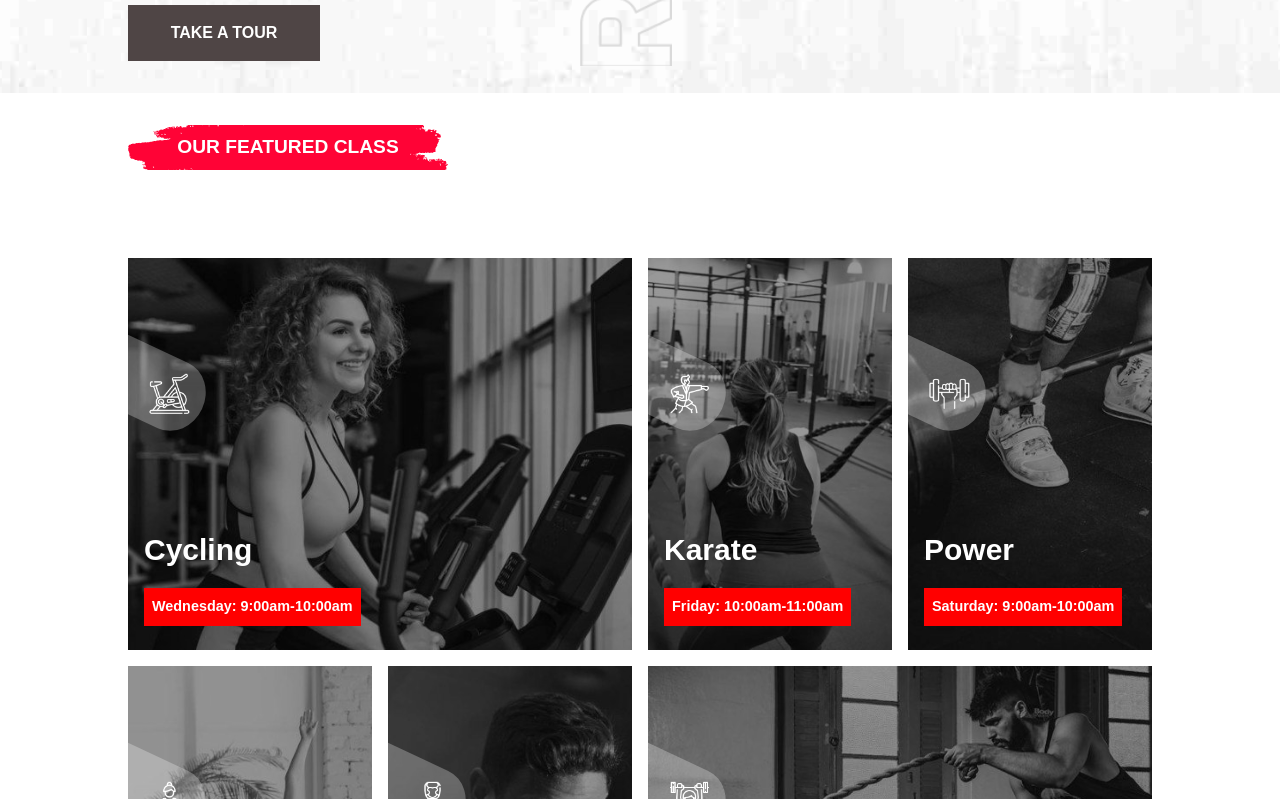
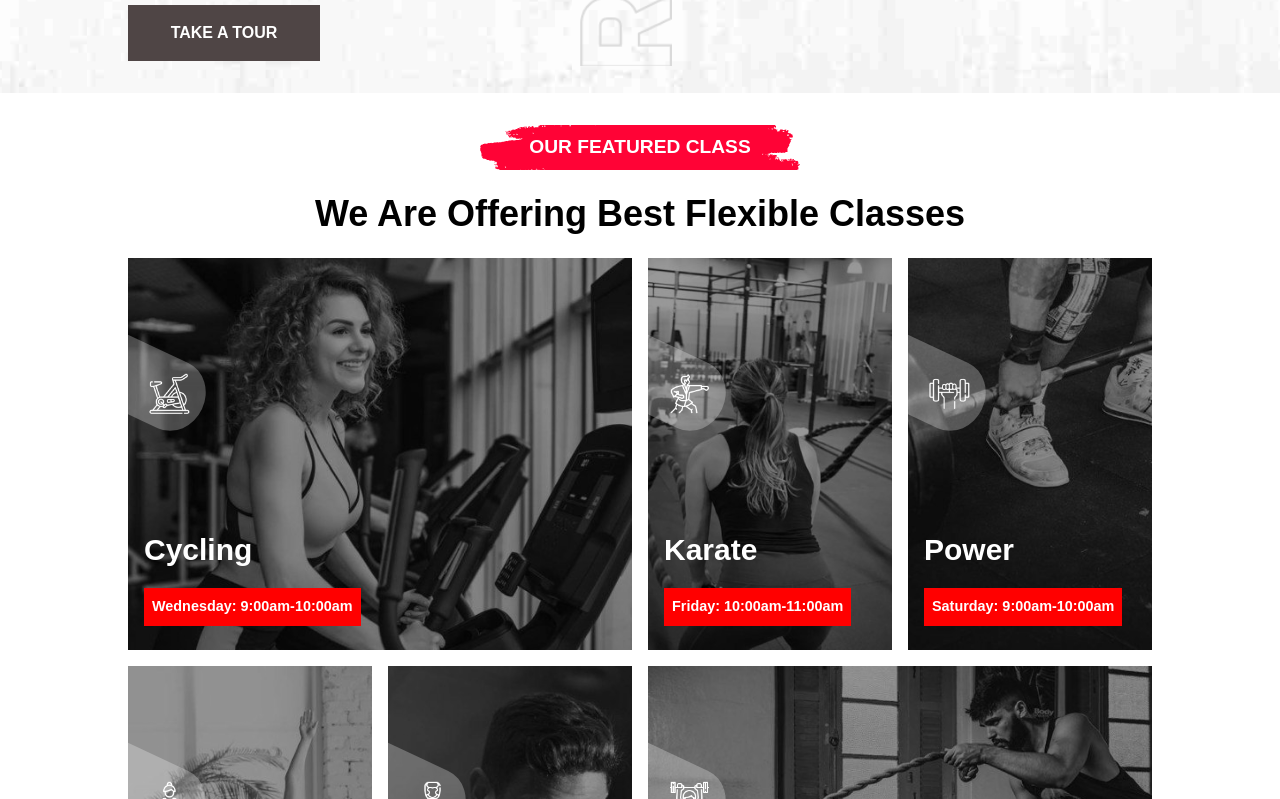
Before and after one commit to PawelWydra/Gymate-main, a React (Create React App) app: page / in a window 1280 px wide. Shown: the part 1781-2580 px from the top of the page. Built offline with nearby package versions, Linux system fonts and the light colour scheme.

Commit message:
fix: typography in logo container

```diff
--- a/src/components/classes/classes.jsx
+++ b/src/components/classes/classes.jsx
@@ -7,12 +7,12 @@ import SectionContainer from "../sectionContainer/sectionContainer";
 function Classes() {
   return (
     <SectionContainer bg="#fff">
-        <div className="mx-auto">
+      <div className="flex flex-col items-center text-black text-balance">
         <RedBgHeading text={"OUR FEATURED CLASS"} width="20rem" />
-        </div>
-        <h1 className="text-4xl font-semibold my-6 mx-auto">
+        <h1 className=" text-2xl sm:text-3xl lg:text-4xl font-semibold my-6 mx-auto">
           We Are Offering Best Flexible Classes
         </h1>
+      </div>
       <div className="classes-image-grid">
         {Object.keys(gridItems).map((key, index) => {
           const { name, schedule, image, icon } = gridItems[key];
--- a/src/components/pricing/pricing.jsx
+++ b/src/components/pricing/pricing.jsx
@@ -32,7 +32,7 @@ function Pricing() {
           Gymat an unknown printer took a galley of type and scrambled make a
           type specimen book.
         </p>
-        <div className="flex flex-col flex-wrap justify-center items-center w-full px-20 lg:p-0 md:flex-row gap-6">
+        <div className="flex flex-col flex-wrap justify-center items-center md:flex-row gap-6">
           {pricingData.map(({ imgSrc, title, price }, index) => (
             <PricingCard
               key={index}
--- a/src/components/testimonials/logoContainer/logoContainer.jsx
+++ b/src/components/testimonials/logoContainer/logoContainer.jsx
@@ -6,7 +6,7 @@ import logo5 from "../../../assets/images/testimonials/logo5.png";
 
 function LogoContainer() {
   return (
-    <div className="flex justyfi-around flex-wrap max-w-6xl gap-4 py-5 my-10 ">
+    <div className="flex justify-center items-center flex-wrap max-w-6xl gap-4 py-5 my-10 ">
       <img
         src={logo1}
         alt=""
--- a/src/components/testimonials/testimonials.jsx
+++ b/src/components/testimonials/testimonials.jsx
@@ -21,7 +21,7 @@ const Testimonials = () => {
   };
 
   return (
-    <div className="mx-auto">
+    <div className="flex flex-col items-center mt-10">
       <RedBgHeading text="TESTIMONIALS" width="15rem" />
       <div className="flex items-center justify-center max-w-6xl mt-10 md:mt-15 2xl:mt-40 border-8 border-gray-200 p-8">
         <div className="flex justify-end p-8 bg-black text-white relative">
```
Lines whose indentation alone changed are shown as unchanged.
